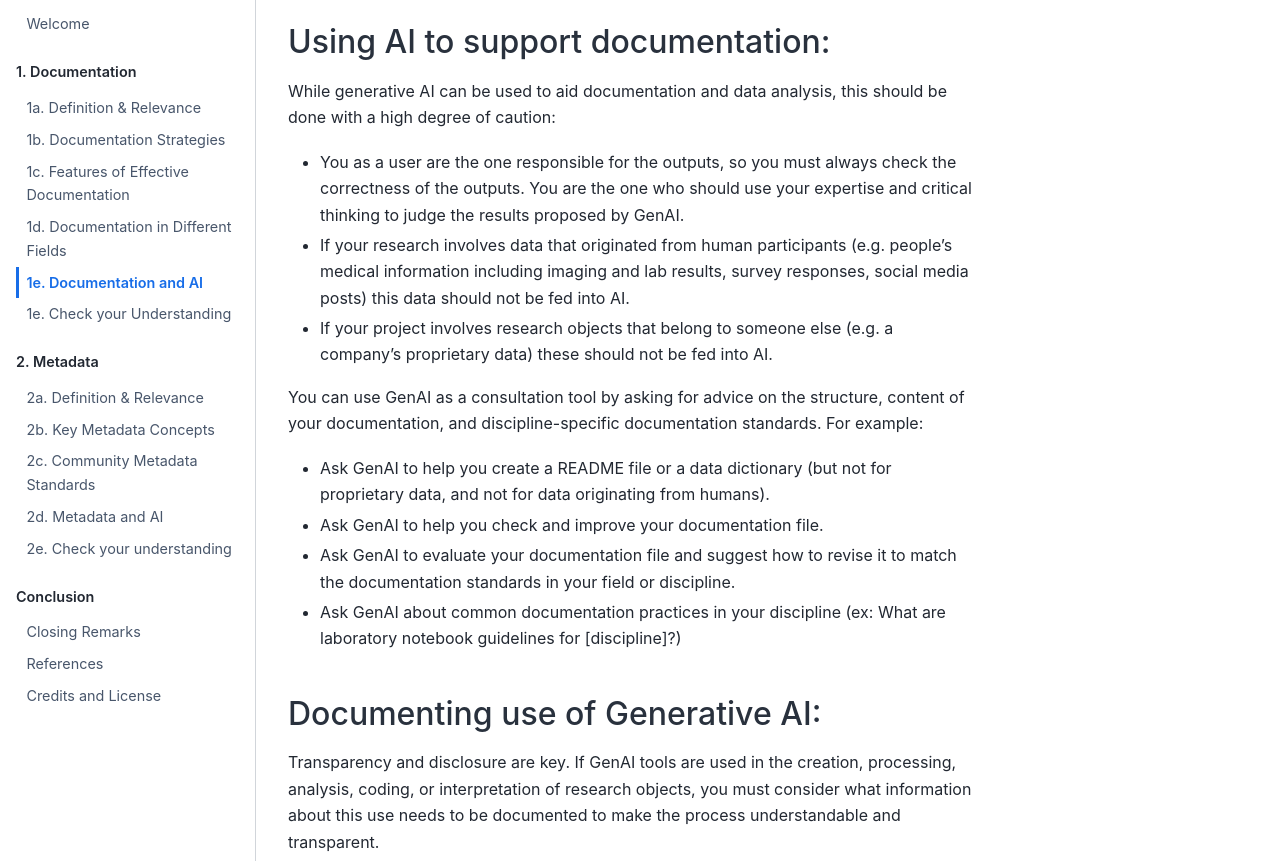
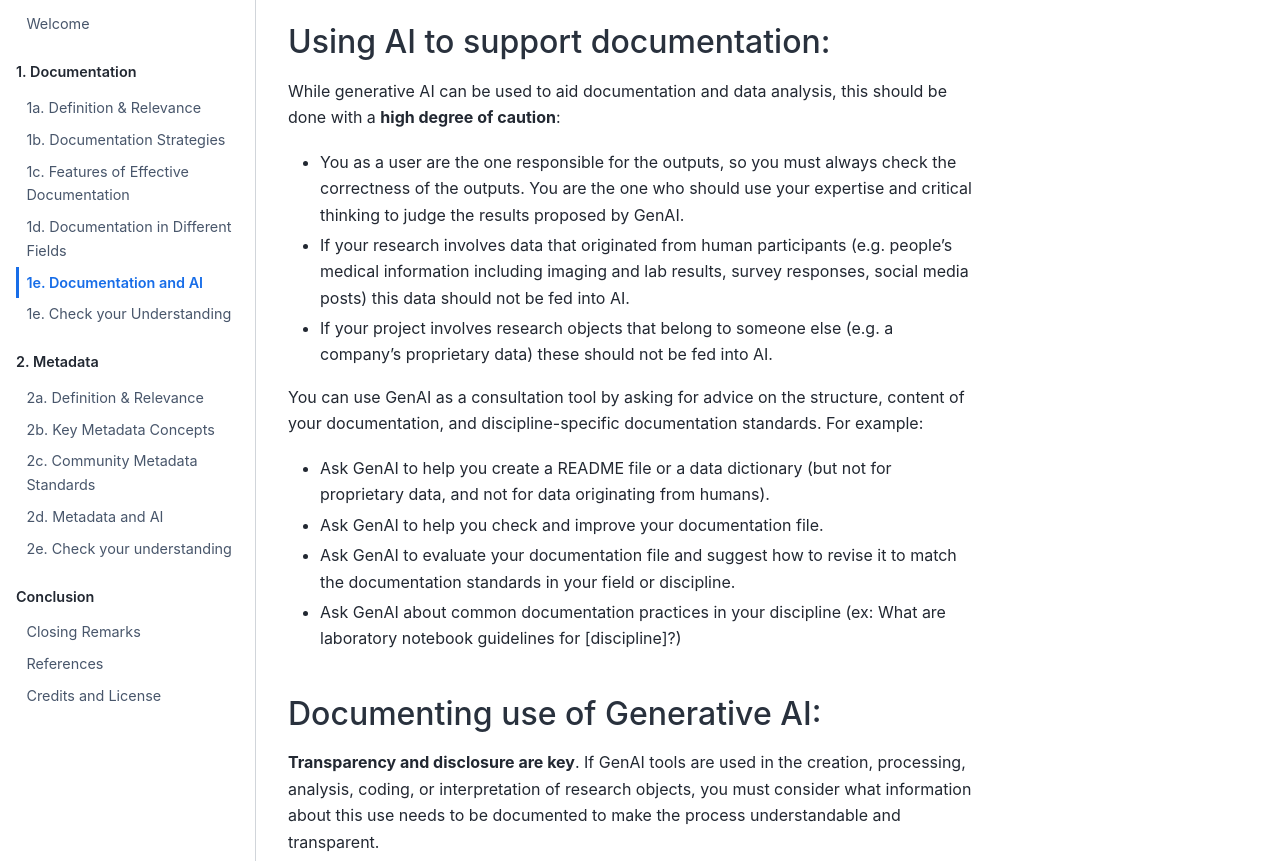
Before and after one commit to tu-delft-library/Documentation_and_Metadata, a Jupyter Book: the page built from book/1e-documentation-and-AI.md, in a window 1280 px wide and 1400 px high. Shown: the part 234-1095 px from the top of the window. Built offline with Jupyter Book 1.0.4 settings and Sphinx 7.4.7 and the Sphinx Book theme 1.1.4, drawn with Linux system fonts in a browser that asks for light colours; comment, search, counter and statistics services are not loaded.

```diff
--- a/book/1e-documentation-and-AI.md
+++ b/book/1e-documentation-and-AI.md
@@ -4,7 +4,7 @@
 **Caution and transparency** are key when you have used generative AI in your workflow for a project. Transparency is also essential when you have used training data to create AI tools/models.
 ## Using AI to support documentation:
 
-While generative AI can be used to aid documentation and data analysis, this should be done with a high degree of caution:
+While generative AI can be used to aid documentation and data analysis, this should be done with a **high degree of caution**:
 
 - You as a user are the one responsible for the outputs, so you must always check the correctness of the outputs. You are the one who should use your expertise and critical thinking to judge the results proposed by GenAI.
 
@@ -26,7 +26,7 @@ You can use GenAI as a consultation tool by asking for advice on the structure,
 
 ## Documenting use of Generative AI:
 
-Transparency and disclosure are key. If GenAI tools are used in the creation, processing, analysis, coding, or interpretation of research objects, you must consider what information about this use needs to be documented to make the process understandable and transparent.
+**Transparency and disclosure are key**. If GenAI tools are used in the creation, processing, analysis, coding, or interpretation of research objects, you must consider what information about this use needs to be documented to make the process understandable and transparent.
 
 You should disclose your use of GenAI explicitly in your documentation: as part of your documentation, add information about which tool you used, on which date(s), and for which type of analysis or task(s).
 
```
